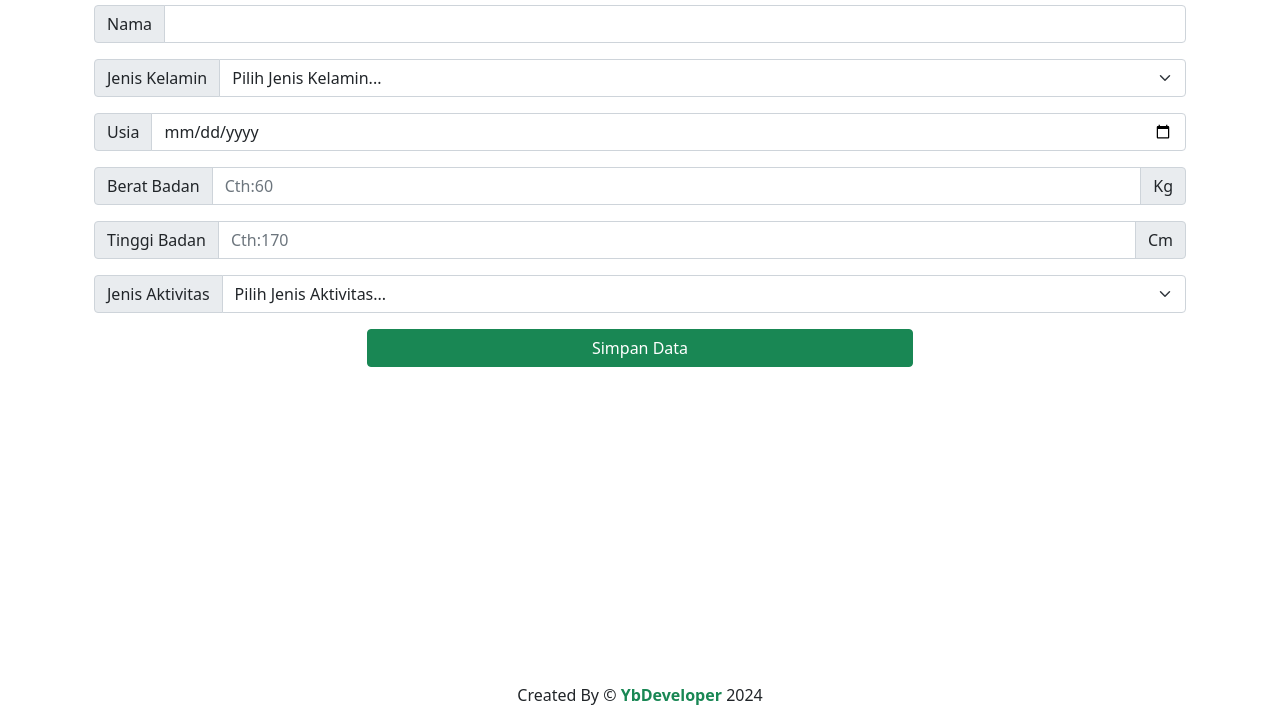
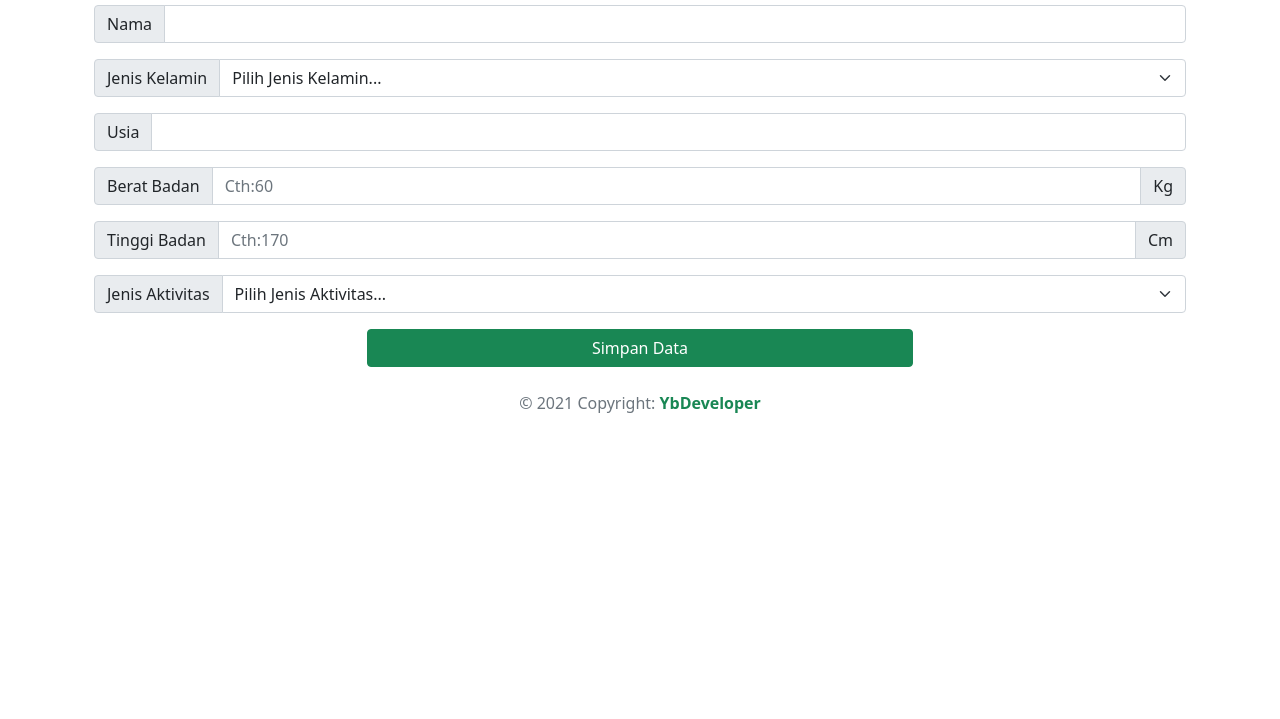
Before and after one commit to YB888/yb888.github.io, a plain HTML site: page index.html in a window 1280 px wide. Shown: the part 81-800 px from the top of the page. Drawn offline with Linux system fonts and the light colour scheme.

Commit message:
Memperbaiki Tampilan Pada Result dan Memperbaiki Footer

```diff
--- a/assets/js/script.js
+++ b/assets/js/script.js
@@ -1,10 +1,6 @@
 // FUNGSI UNTUK MENDAPATKAN INPUT DARI USER
 function getInputUser() {
-  const date = new Date();
-
   const inputUsia = document.getElementById("iUsia").value;
-  const umur = date.getFullYear() - Number(inputUsia.split("-")[0]);
-
   const inputBeratBadan = Number(document.getElementById("iBeratBadan").value);
   const inputTinggiBadan = Number(
     document.getElementById("iTinggiBadan").value
@@ -17,7 +13,7 @@ function getInputUser() {
   validasiInput(
     inputNama,
     selectOptionK,
-    umur,
+    inputUsia,
     inputBeratBadan,
     inputTinggiBadan,
     selectOptionA
@@ -121,9 +117,9 @@ function displayResult(
   const elementResult = document.getElementById("result");
   elementResult.innerHTML = `
     <div class="container mt-1" id="result">
-      <div class="alert alert-secondary" role="alert">
+      <div class="alert alert-secondary d-flex flex-column" role="alert">
         <p class="text-center ">Halo ${nama}, Kebutuhan Kalori Anda Adalah <strong class="fs-5">${totalKalori}</strong> Kalori.<br>Untuk Melihat Detail Kebutuhan Makronutrisi Anda Klik Tombol Dibawah!</p>
-        <button type="button" class="btn btn-success d-grid col-4 mx-auto" data-bs-toggle="modal" data-bs-target="#exampleModal">
+        <button type="button" class="btn btn-success w-50 align-self-center" data-bs-toggle="modal" data-bs-target="#exampleModal">
           Detail Makronutrisi
         </button>
       </div>
--- a/index.html
+++ b/index.html
@@ -4,8 +4,8 @@
     <meta charset="UTF-8" />
     <meta name="viewport" content="width=device-width, initial-scale=1.0" />
     <title>NutriMate</title>
-    <link rel="shortcut icon" href="assets/img/icon.png" type="image/x-icon">
-    <link rel="stylesheet" href="assets/css/bootstrap.min.css">
+    <link rel="shortcut icon" href="assets/img/icon.png" type="image/x-icon" />
+    <link rel="stylesheet" href="assets/css/bootstrap.min.css" />
   </head>
   <body>
     <!-- Error Content -->
@@ -48,7 +48,7 @@
               >Usia</span
             >
             <input
-              type="date"
+              type="text"
               class="form-control"
               aria-label="Sizing example input"
               aria-describedby="inputGroup-sizing-default"
@@ -118,17 +118,22 @@
         </div>
       </div>
 
-      <div class="container-sm mt-2 d-flex" id="result"></div>
-      <footer
-        class="text-center position-absolute bottom-0 start-50 translate-middle"
-      >
-        Created By ©
-        <a
-          href="https://web.whatsapp.com/send/?phone=6285956268296"
-          class="text-decoration-none link-success"
-          ><strong>YbDeveloper </strong></a
-        >2024
+      <div class="container-sm mt-4 mb-0 d-flex" id="result"></div>
+
+      <!-- Footer -->
+      <footer class="text-center text-lg-start bg-body-tertiary text-muted">
+        <!-- Copyright -->
+        <div
+          class="text-center pb-2"
+        >
+          © 2021 Copyright:
+          <a class="text-success fw-bold text-decoration-none" href="https://wa.me/085956268296"
+            >YbDeveloper</a
+          >
+        </div>
+        <!-- Copyright -->
       </footer>
+      <!-- Footer -->
     </div>
 
     <script src="assets/js/script.js"></script>
```
